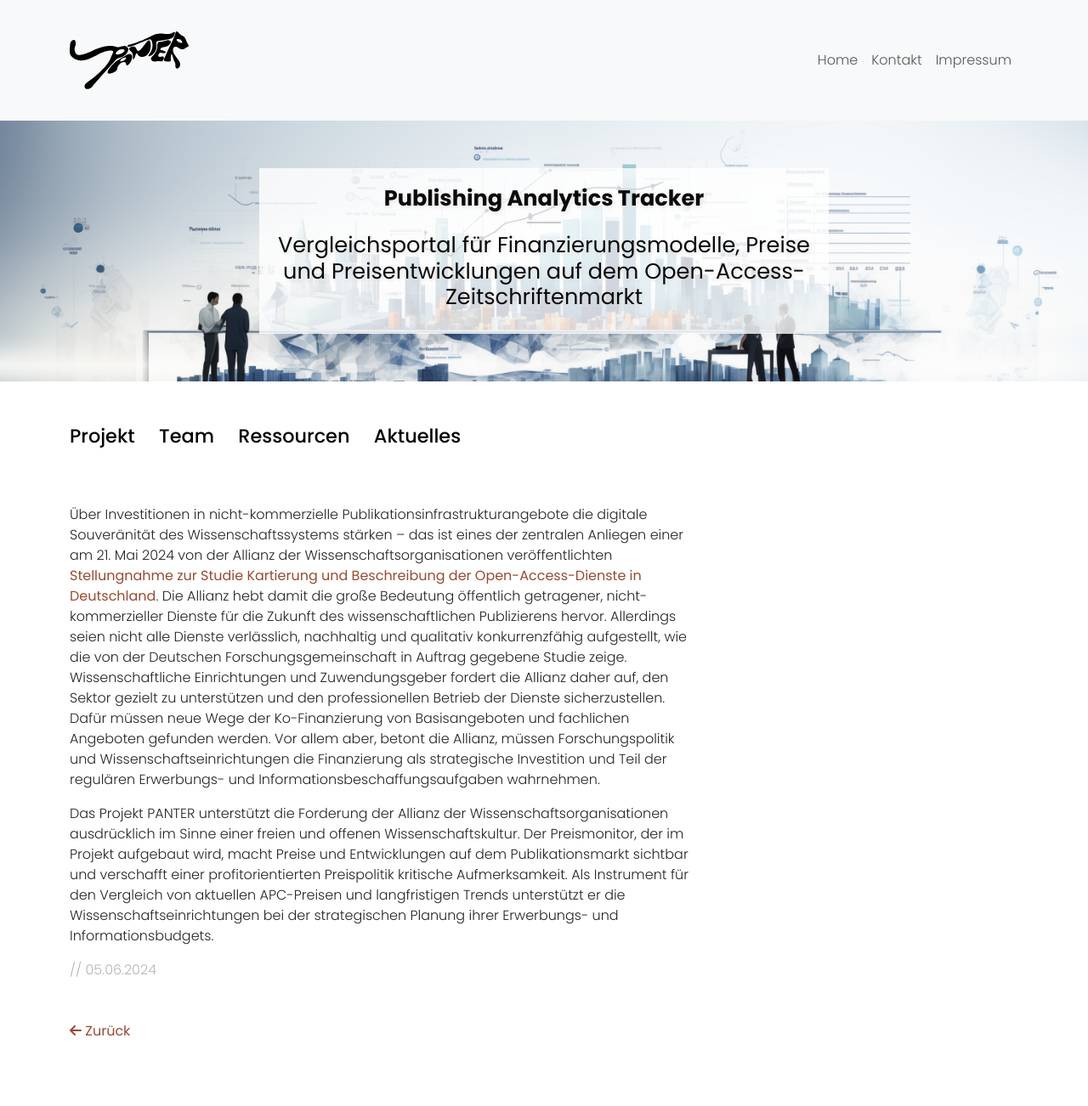
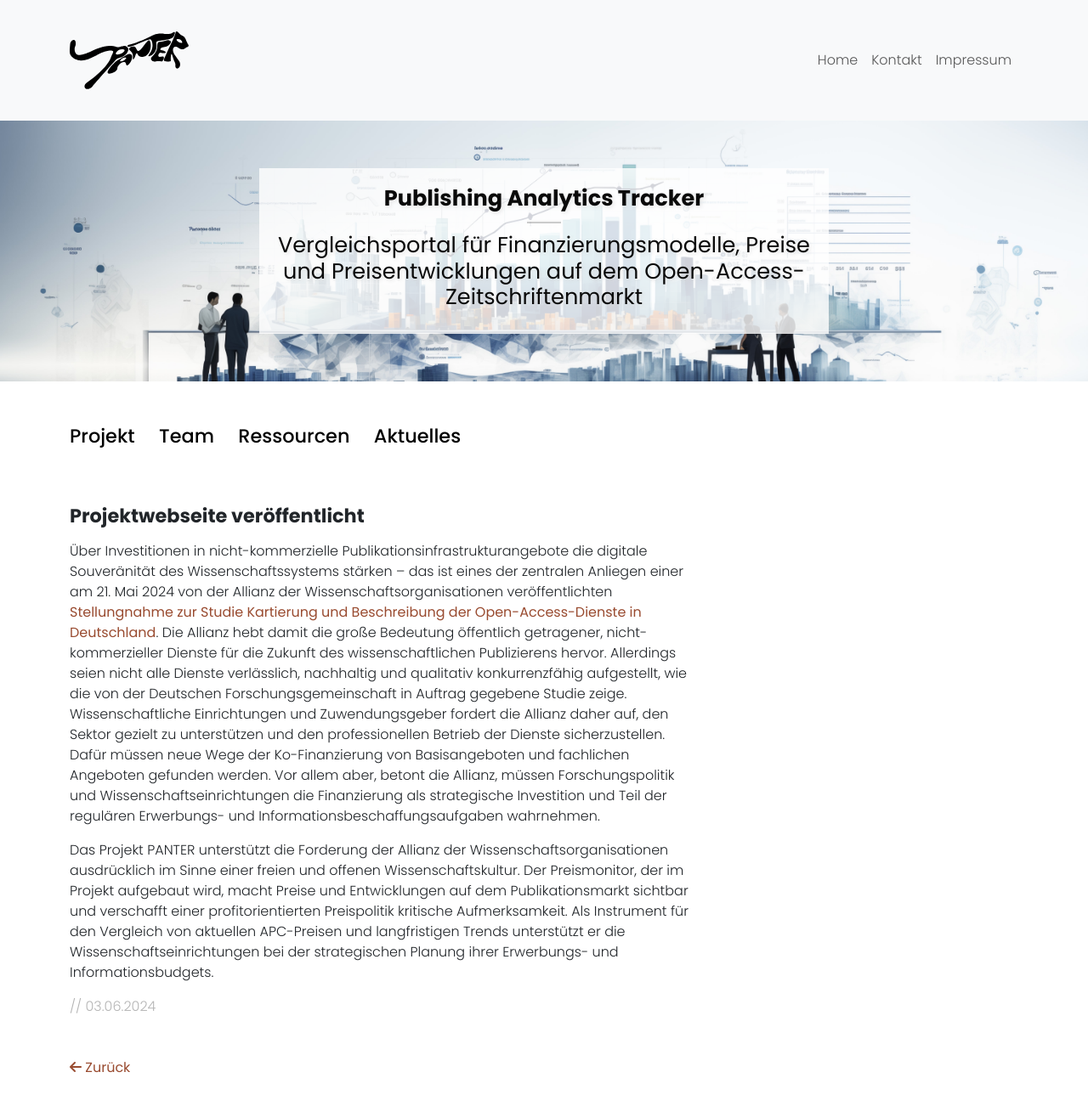
Before and after one commit to panter-project/panter-project.github.io, a Jekyll site: the page built from _posts/2024-06-03-Open-Access-Dienste.markdown, in a window 1280 px wide and 1400 px high, cut to the strip 0-1364 px from the top of the window. Shown: the top 1302 px of the strip at 85% size. Built offline with Jekyll 4.4.1, drawn with Linux system fonts in a browser that asks for light colours; our own code applies the rules of GitHub Pages for plain Markdown files; some of the changed lines change nothing that is shown.

Commit message:
Update 2024-06-03-Open-Access-Dienste.markdown

```diff
--- a/_posts/2024-06-03-Open-Access-Dienste.markdown
+++ b/_posts/2024-06-03-Open-Access-Dienste.markdown
@@ -1,9 +1,9 @@
 ---
 layout: post
 category: news
-title: Investitionen in nicht-kommerzielle Publikationsinfrastruktur: Stärkung der digitalen Souveränität im Wissenschaftssystem
+title: Projektwebseite veröffentlicht
 description: |
-    Das Projekt PANTER unterstützt die Forderung der Allianz der Wissenschaftsorganisationen ausdrücklich im Sinne einer freien und offenen Wissenschaftskultur.
+    Das Projekt PANTER bekommt einen Webauftritt.
 ---
 Über Investitionen in nicht-kommerzielle Publikationsinfrastrukturangebote die digitale Souveränität des Wissenschaftssystems stärken – das ist eines der zentralen Anliegen einer am 21. Mai 2024 von der Allianz der Wissenschaftsorganisationen veröffentlichten [Stellungnahme zur Studie Kartierung und Beschreibung der Open-Access-Dienste in Deutschland](https://www.allianz-der-wissenschaftsorganisationen.de/themen-stellungnahmen/stellungnahme-zur-studie-kartierung-und-beschreibung-der-open-access-dienste-in-deutschland/). Die Allianz hebt damit die große Bedeutung öffentlich getragener, nicht-kommerzieller Dienste für die Zukunft des wissenschaftlichen Publizierens hervor. Allerdings seien nicht alle Dienste verlässlich, nachhaltig und qualitativ konkurrenzfähig aufgestellt, wie die von der Deutschen Forschungsgemeinschaft in Auftrag gegebene Studie zeige. Wissenschaftliche Einrichtungen und Zuwendungsgeber fordert die Allianz daher auf, den Sektor gezielt zu unterstützen und den professionellen Betrieb der Dienste sicherzustellen. Dafür müssen neue Wege der Ko-Finanzierung von Basisangeboten und fachlichen Angeboten gefunden werden. Vor allem aber, betont die Allianz, müssen Forschungspolitik und Wissenschaftseinrichtungen die Finanzierung als strategische Investition und Teil der regulären Erwerbungs- und Informationsbeschaffungsaufgaben wahrnehmen.
 
```
